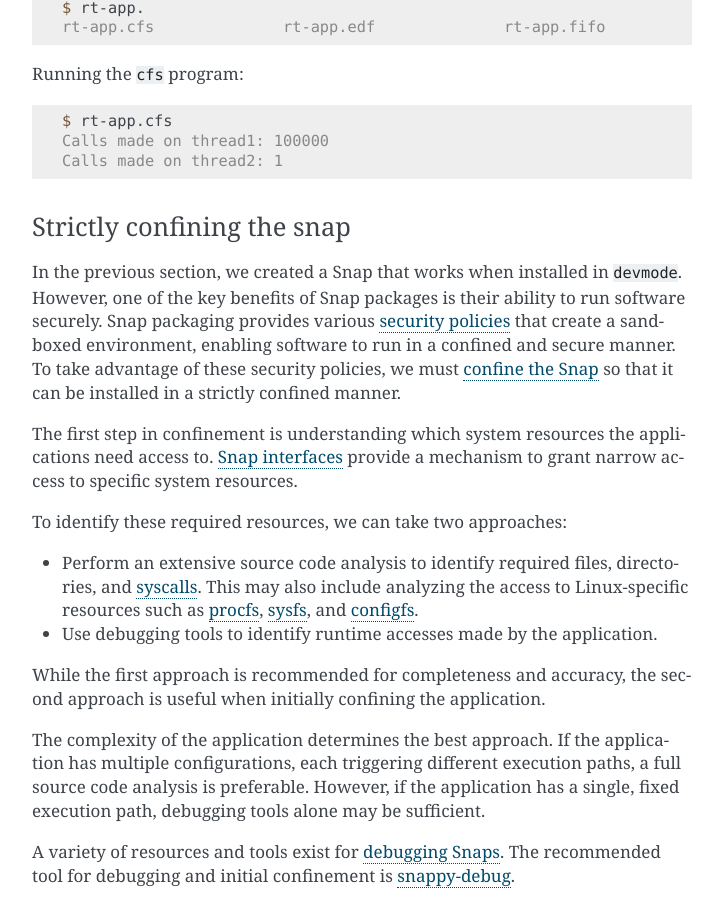
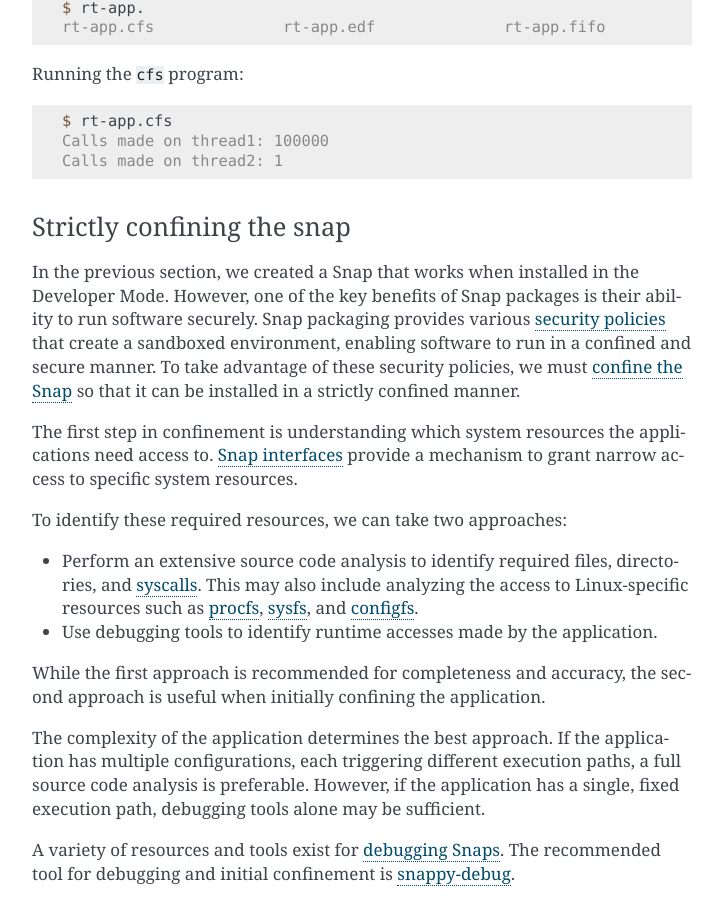
Before and after one commit to canonical/real-time-ubuntu-docs, a Sphinx documentation site: the page built from docs/tutorial/7-snapping.md, in a window 1280 px wide and 900 px high, scrolled down 6098 px. Shown: the whole window, without its empty margins (388-1111 px from the left). Built offline with Sphinx 7.4.7, drawn with Linux system fonts in a browser that asks for light colours.

Commit message:
refact: use devmode with formal name instead of code label
Co-authored-by: Farshid Tavakolizadeh <email@farshid.ws>
Signed-off-by: Lincoln Wallace <lincoln.wallace@canonical.com>

```diff
--- a/docs/tutorial/7-snapping.md
+++ b/docs/tutorial/7-snapping.md
@@ -290,7 +290,7 @@ Calls made on thread2: 1
 
 ### Strictly confining the snap
 
-In the previous section, we created a Snap that works when installed in `devmode`.
+In the previous section, we created a Snap that works when installed in the Developer Mode.
 However, one of the key benefits of Snap packages is their ability to run software securely.
 Snap packaging provides various [security policies][security_policies] that create a sandboxed environment, enabling software to run in a confined and secure manner.
 To take advantage of these security policies, we must [confine the Snap][snap_confinement] so that it can be installed in a strictly confined manner.
```
